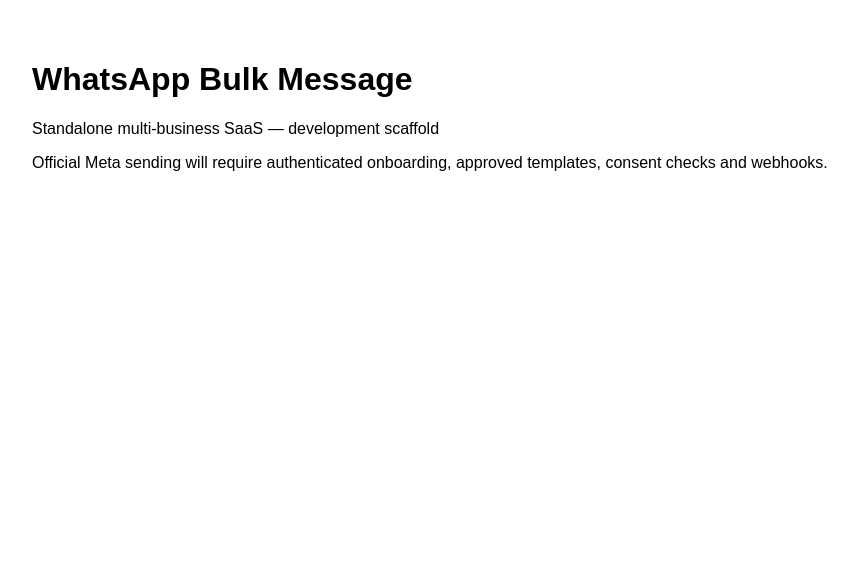
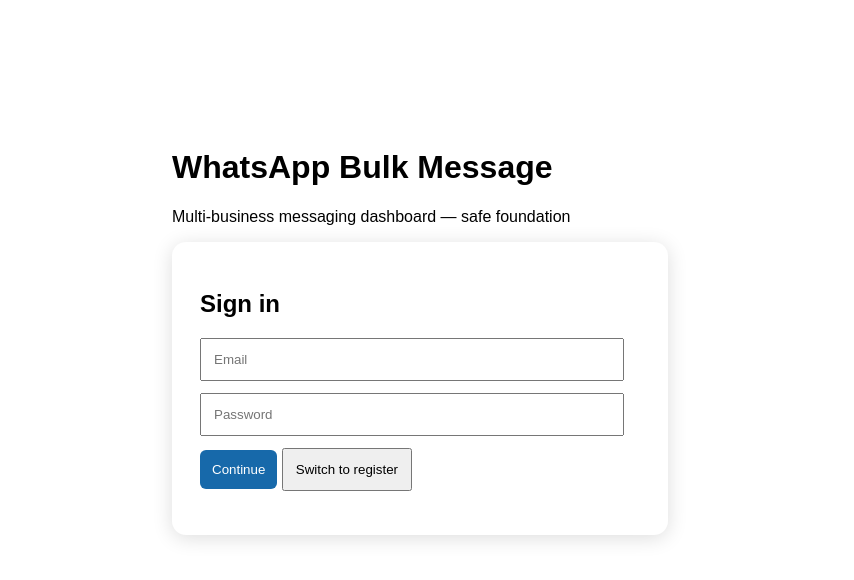
Before and after one commit to 409raja/Whatsapp-Bulk-Message, a Next.js app in the folder apps/web/: page / in a window 1280 px wide. Shown: the top 580 px of the page, without its empty margins (8-862 px from the left). Built offline with nearby package versions, Linux system fonts and the light colour scheme; no server answers.

Commit message:
Expand SaaS starter with tenant-scoped auth and draft campaigns

```diff
--- a/apps/web/app/page.tsx
+++ b/apps/web/app/page.tsx
@@ -1 +1,6 @@
-export default function Home(){return <main><h1>WhatsApp Bulk Message</h1><p>Standalone multi-business SaaS — development scaffold</p><p>Official Meta sending will require authenticated onboarding, approved templates, consent checks and webhooks.</p></main>}
+'use client';
+import {useState} from 'react';
+const API=process.env.NEXT_PUBLIC_API_URL||'http://localhost:4000';
+export default function Home(){const [email,setEmail]=useState(''),[password,setPassword]=useState(''),[business,setBusiness]=useState(''),[token,setToken]=useState(''),[result,setResult]=useState(''),[mode,setMode]=useState('login');
+async function submit(){try{const res=await fetch(`${API}/api/v1/auth/${mode}`,{method:'POST',headers:{'Content-Type':'application/json'},body:JSON.stringify({email,password,...(mode==='register'?{business}:{})})});const data=await res.json();if(!res.ok)throw Error(data.error);if(data.token)setToken(data.token);setResult(mode==='register'?'Account created. Now sign in.':'Signed in successfully.')}catch(e){setResult(String(e))}}
+return <main style={{maxWidth:920,margin:'64px auto',padding:24}}><h1>WhatsApp Bulk Message</h1><p>Multi-business messaging dashboard — safe foundation</p><section style={{background:'white',padding:28,borderRadius:14,maxWidth:440,boxShadow:'0 3px 20px #ddd'}}><h2>{mode==='login'?'Sign in':'Create business account'}</h2>{mode==='register'&&<input aria-label="Business name" placeholder="Business name" value={business} onChange={e=>setBusiness(e.target.value)} style={{padding:12,width:'90%',marginBottom:12}}/>}<input aria-label="Email" placeholder="Email" value={email} onChange={e=>setEmail(e.target.value)} style={{padding:12,width:'90%',marginBottom:12}}/><input aria-label="Password" type="password" placeholder="Password" value={password} onChange={e=>setPassword(e.target.value)} style={{padding:12,width:'90%',marginBottom:12}}/><div><button onClick={submit} style={{padding:12,background:'#1769aa',color:'white',border:0,borderRadius:6}}>Continue</button> <button onClick={()=>{setMode(mode==='login'?'register':'login');setResult('')}} style={{padding:12}}>Switch to {mode==='login'?'register':'login'}</button></div><p role="status">{result}</p></section>{token&&<p>Authentication active for this tab. Contacts and campaigns API endpoints are available; sending is not enabled.</p>}</main>}
```
